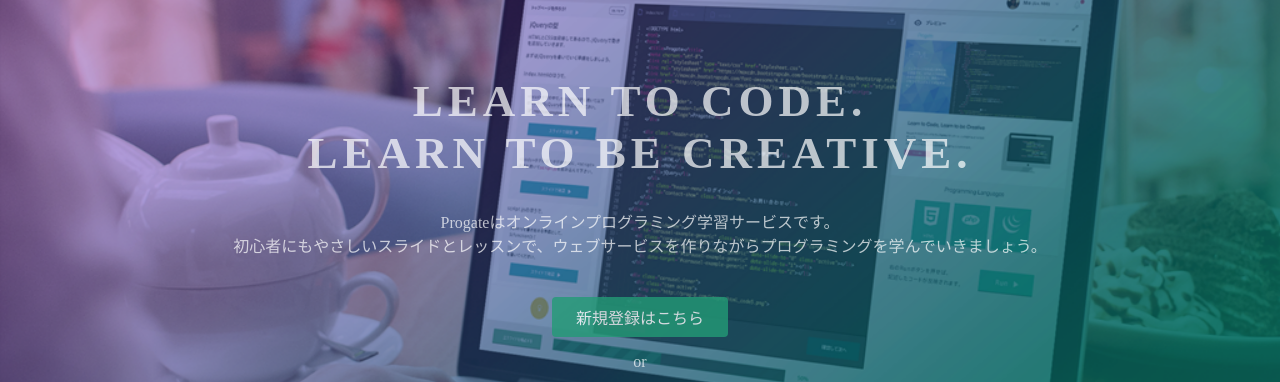
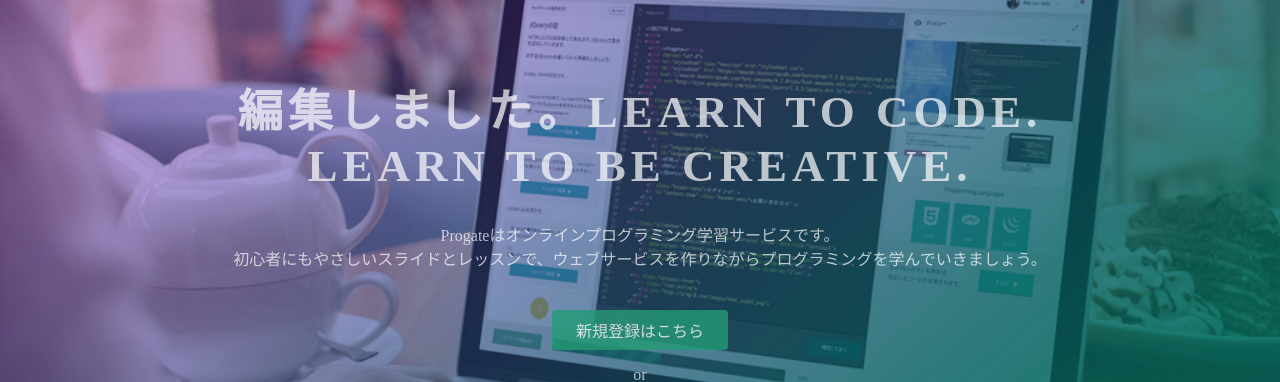
Before and after one commit to customeg4/customeg4.github.io, a plain HTML site: page index.html in a window 1280 px wide. Shown: the part 135-517 px from the top of the page. Drawn offline with Linux system fonts and the light colour scheme.

Commit message:
Update index.html

```diff
--- a/index.html
+++ b/index.html
@@ -23,7 +23,7 @@
   </header>
   <div class="top-wrapper">
     <div class="container">
-      <h1>LEARN TO CODE.<br>LEARN TO BE CREATIVE.</h1>
+      <h1>編集しました。LEARN TO CODE.<br>LEARN TO BE CREATIVE.</h1>
       <p>Progateはオンラインプログラミング学習サービスです。<br>初心者にもやさしいスライドとレッスンで、ウェブサービスを作りながらプログラミングを学んでいきましょう。</p>
       <div class="btn-wrapper">
         <a href="#" class="btn signup">新規登録はこちら</a>
```
